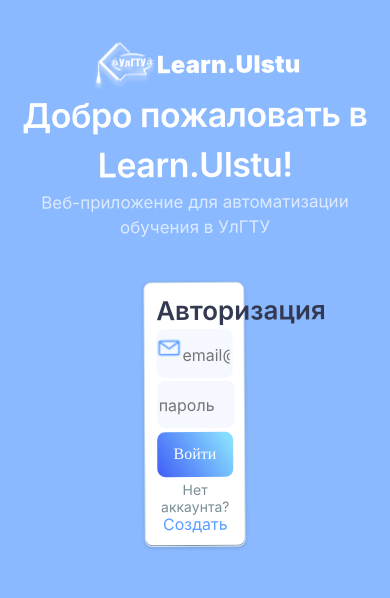
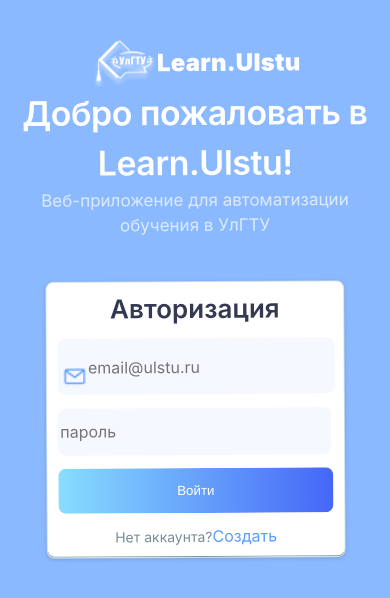
Before and after one commit to mrsaliceselezneva/web-ulstu, a React (Create React App) app: page / in a window 390 px wide. Shown: the top 598 px of the page. Built offline with nearby package versions, Linux system fonts and the light colour scheme; grey boxes are pictures that could not be loaded.

Commit message:
красивая кнопка и адаптивный блок авторизация

```diff
--- a/package.json
+++ b/package.json
@@ -8,7 +8,9 @@
     "@testing-library/user-event": "^13.5.0",
     "react": "^18.2.0",
     "react-dom": "^18.2.0",
+    "react-router-dom": "^6.4.2",
     "react-scripts": "5.0.1",
+    "sass": "^1.55.0",
     "web-vitals": "^2.1.4"
   },
   "scripts": {
--- a/src/components/login/Athorization/Autorization.js
+++ b/src/components/login/Athorization/Autorization.js
@@ -8,6 +8,10 @@
   const [show, setShow] = useState(false);
   const passwordShow=()=>{
     setShow(!show);
+  }
+
+  function Clack(){
+    console.log(300);
   }
 
   return (
@@ -24,9 +28,11 @@
               <img src={emailImg} alt='email' className='img'/>
               <input placeholder='email@ulstu.ru'/>
             </div>
-            <input type={show?"text":"password"} placeholder='пароль'/>
+            <input type={show?"text":"password"} placeholder='пароль'
+
+            />
             <label onClick={passwordShow} className={show?"password_show":"password"}></label>
-            <button>Войти</button>
+            <button onClick={Clack}>Войти</button>
             <div className='text-bottom'>Нет аккаунта?<a href='#' className='href'>Создать</a></div>
         </div>
       </div>
--- a/src/components/login/Login.scss
+++ b/src/components/login/Login.scss
@@ -61,12 +61,11 @@
     flex-direction: column;
     box-sizing: border-box;
     padding: 3%;
+    min-width: 200px;
 
-    $margin: 37%;
+    /*$margin: 37%;*/
 
-    margin-top: 5vh;
-    margin-left: $margin;
-    margin-right: $margin;
+    margin: 5vh auto;
     background: #ffffff;
     border: 1px solid rgba(183, 210, 229, 0.8);
     box-shadow: 0px 1px 4px rgba(44, 64, 90, 0.209409), inset 0px -1px 0px #7e95a7;
@@ -127,9 +126,16 @@
 
     button {
       @include input-button(0%);
-      background: linear-gradient(237.26deg, #88ddff 8.37%, #4364f7 95.2%);
       color: #ffffff;
       margin-bottom: 5%;
+
+      background-image: linear-gradient(to right, #88ddff 0%, #4364f7 51%, #88ddff 100%);
+      background-size: 200% auto;
+      transition: 0.5s;
+    }
+
+    button:hover {
+      background-position: right center;
     }
 
     .password_show {
--- a/src/index.css
+++ b/src/index.css
@@ -1 +1 @@
-@import '../node_modules/normalize.css/normalize.css';
+/*@import '../node_modules/normalize.css/normalize.css';*/
```
Also changed, not shown: 1 other file (tests, documents, lock files or other folders).
